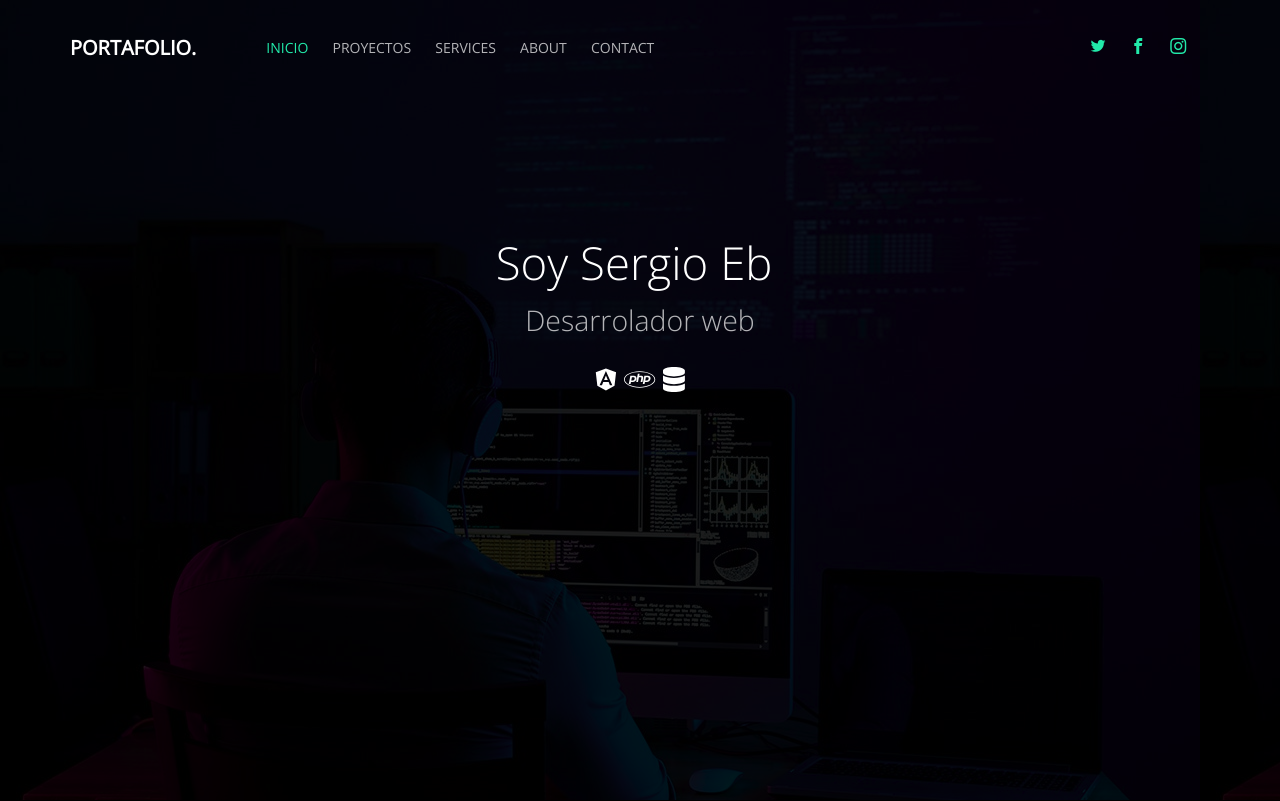
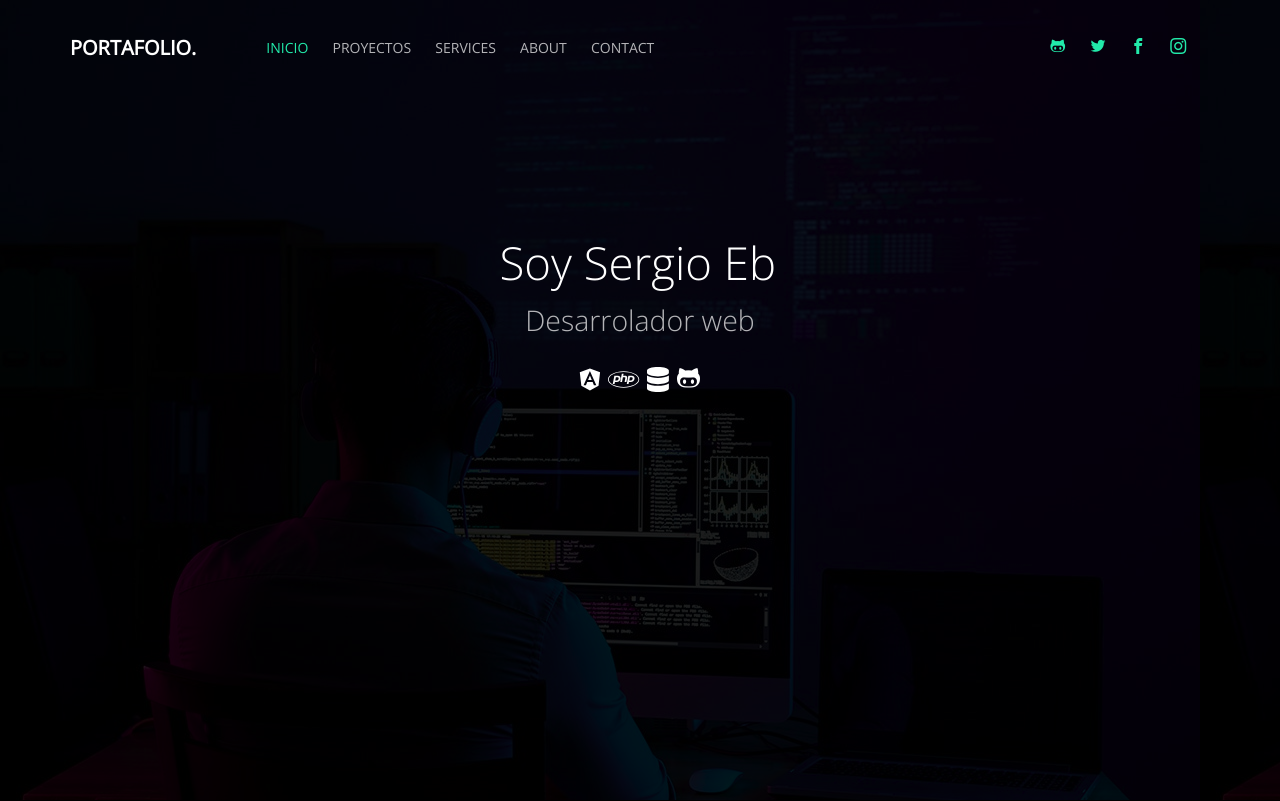
Before and after one commit to Sergiooo97/portafolio_sergio, a plain HTML site: page index.html in a window 1280 px wide. Shown: the top 801 px of the page. Drawn offline with Linux system fonts and the light colour scheme; files whose address does not match are found by name.

Commit message:
icono github

```diff
--- a/index.html
+++ b/index.html
@@ -169,7 +169,7 @@
       unicode-range: U+0000-00FF, U+0131, U+0152-0153, U+02BB-02BC, U+02C6, U+02DA, U+02DC, U+2000-206F, U+2074, U+20AC, U+2122, U+2191, U+2193, U+2212, U+2215, U+FEFF, U+FFFD;
     }
 
-    .container h1 span.cursor {
+    .container h2 span.cursor {
       display: inline-block;
       background-color: #ccc;
       margin-left: 0.1rem;
@@ -215,8 +215,8 @@
     <![endif]-->
   <meta name="robots" content="noindex, nofollow">
   <script defer src="js/s.js"></script>
-  <script
-    nonce="4809dc61-115b-4561-b6a8-5b7d3065a7ed">(function (w, d) { !function (a, e, t, r, z) { a.zarazData = a.zarazData || {}, a.zarazData.executed = [], a.zarazData.tracks = [], a.zaraz = { deferred: [] }; var s = e.getElementsByTagName("title")[0]; s && (a.zarazData.t = e.getElementsByTagName("title")[0].text), a.zarazData.w = a.screen.width, a.zarazData.h = a.screen.height, a.zarazData.j = a.innerHeight, a.zarazData.e = a.innerWidth, a.zarazData.l = a.location.href, a.zarazData.r = e.referrer, a.zarazData.k = a.screen.colorDepth, a.zarazData.n = e.characterSet, a.zarazData.o = (new Date).getTimezoneOffset(), a.dataLayer = a.dataLayer || [], a.zaraz.track = (e, t) => { for (key in a.zarazData.tracks.push(e), t) a.zarazData["z_" + key] = t[key] }, a.zaraz._preSet = [], a.zaraz.set = (e, t, r) => { a.zarazData["z_" + e] = t, a.zaraz._preSet.push([e, t, r]) }, a.dataLayer.push({ "zaraz.start": (new Date).getTime() }), a.addEventListener("DOMContentLoaded", (() => { var t = e.getElementsByTagName(r)[0], z = e.createElement(r); z.defer = !0, z.src = "/cdn-cgi/zaraz/s.js?z=" + btoa(encodeURIComponent(JSON.stringify(a.zarazData))), t.parentNode.insertBefore(z, t) })) }(w, d, 0, "script"); })(window, document);</script>
+  <script nonce="4809dc61-115b-4561-b6a8-5b7d3065a7ed">(function (w, d) { !function (a, e, t, r, z) { a.zarazData = a.zarazData || {}, a.zarazData.executed = [], a.zarazData.tracks = [], a.zaraz = { deferred: [] }; var s = e.getElementsByTagName("title")[0]; s && (a.zarazData.t = e.getElementsByTagName("title")[0].text), a.zarazData.w = a.screen.width, a.zarazData.h = a.screen.height, a.zarazData.j = a.innerHeight, a.zarazData.e = a.innerWidth, a.zarazData.l = a.location.href, a.zarazData.r = e.referrer, a.zarazData.k = a.screen.colorDepth, a.zarazData.n = e.characterSet, a.zarazData.o = (new Date).getTimezoneOffset(), a.dataLayer = a.dataLayer || [], a.zaraz.track = (e, t) => { for (key in a.zarazData.tracks.push(e), t) a.zarazData["z_" + key] = t[key] }, a.zaraz._preSet = [], a.zaraz.set = (e, t, r) => { a.zarazData["z_" + e] = t, a.zaraz._preSet.push([e, t, r]) }, a.dataLayer.push({ "zaraz.start": (new Date).getTime() }), a.addEventListener("DOMContentLoaded", (() => { var t = e.getElementsByTagName(r)[0], z = e.createElement(r); z.defer = !0, z.src = "/cdn-cgi/zaraz/s.js?z=" + btoa(encodeURIComponent(JSON.stringify(a.zarazData))), t.parentNode.insertBefore(z, t) })) }(w, d, 0, "script"); })(window, document);
+  </script>
 </head>
 
 <body>
@@ -236,9 +236,10 @@
           <li><a href="contact.html">Contact</a></li>
         </ul>
         <ul class="probootstrap-right-nav hidden-xs">
-          <li><a href="#"><i class="icon-twitter"></i></a></li>
-          <li><a href="#"><i class="icon-facebook2"></i></a></li>
-          <li><a href="#"><i class="icon-instagram2"></i></a></li>
+          <li><a href="https://github.com/Sergiooo97"><i class="icon-github"></i></a></li>
+          <li><a href="https://twitter.com/Sergio55226916"><i class="icon-twitter"></i></a></li>
+          <li><a href="https://www.facebook.com/raafael.gallegoz"><i class="icon-facebook2"></i></a></li>
+          <li><a href="https://www.instagram.com/sergiogallegoz/"><i class="icon-instagram2"></i></a></li>
         </ul>
         <div class="extra-text visible-xs">
           <a href="#" class="probootstrap-burger-menu"><i>Menu</i></a>
@@ -258,7 +259,8 @@
     </div>
   </header>
 
-  <section style="height: 100vh !important;background-image: url(&quot;images/bg2.png&quot;);  " class="probootstrap-slider flexslider con">
+  <section style="height: 100vh !important;background-image: url(&quot;images/bg2.png&quot;);  "
+    class="probootstrap-slider flexslider con">
     <ul class="slides">
       <li
         style="width: 100%; float: left; margin-right: -100%; position: relative; opacity: 0; display: block; z-index: 1;"
@@ -268,16 +270,20 @@
             <div class="col-md-12 text-center">
               <div style="padding-top:15%; font-size: 2em;"
                 class="probootstrap-animate fadeInUp probootstrap-animated tit">
-                <h2 style="margin-bottom: 0 !important;"><span class="typed-text"></span><span class="cursor">&nbsp;</span></h2>
+                <h2 style="margin-bottom: 0 !important;"><span class="typed-text"></span><span
+                    class="cursor">&nbsp;</span></h2>
 
                 <small class="subtit">Desarrolador web</small>
                 <br>
                 <small style="   display: inline-block;">
-                  <i style="color: white; font-size: 25px;" class="fab fa-angular fa-3x mb-4 white-text" aria-hidden="true"></i>
-                  <i style="color: white; font-size: 25px;" class="fab fa-php fa-3x mb-4 white-text" aria-hidden="true"></i>
-                  <i style="color: white; font-size: 25px;" class="fas fa-database fa-3x mb-4 white-text" aria-hidden="true"></i>
+                  <i style="color: white; font-size: 25px;" class="fab fa-angular fa-3x mb-4 white-text"
+                    aria-hidden="true"></i>
+                  <i style="color: white; font-size: 25px;" class="fab fa-php fa-3x mb-4 white-text"
+                    aria-hidden="true"></i>
+                  <i style="color: white; font-size: 25px;" class="fas fa-database fa-3x mb-4 white-text"
+                    aria-hidden="true"></i>
 
-
+                  <i style="color: white; font-size: 25px;" class="icon-github"></i>
                 </small>
                 <script>
                   const typedTextSpan = document.querySelector(".typed-text");
```
Also changed, not shown: css/styles-merged.css.
